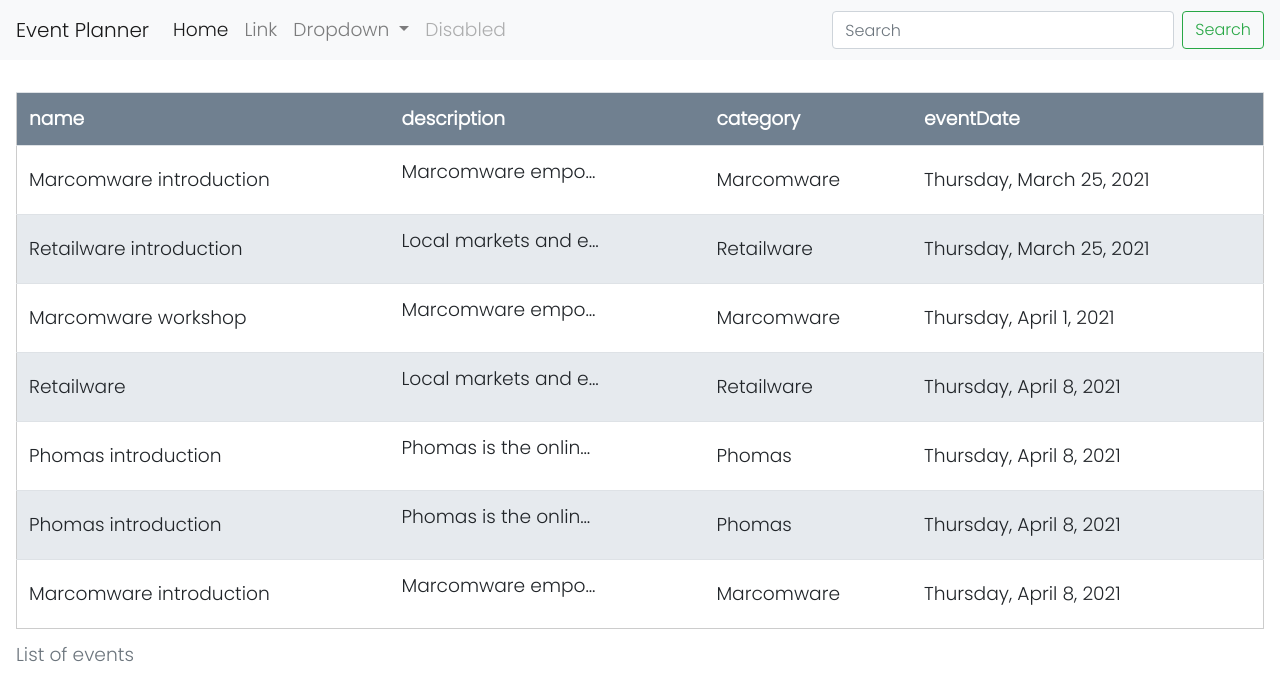
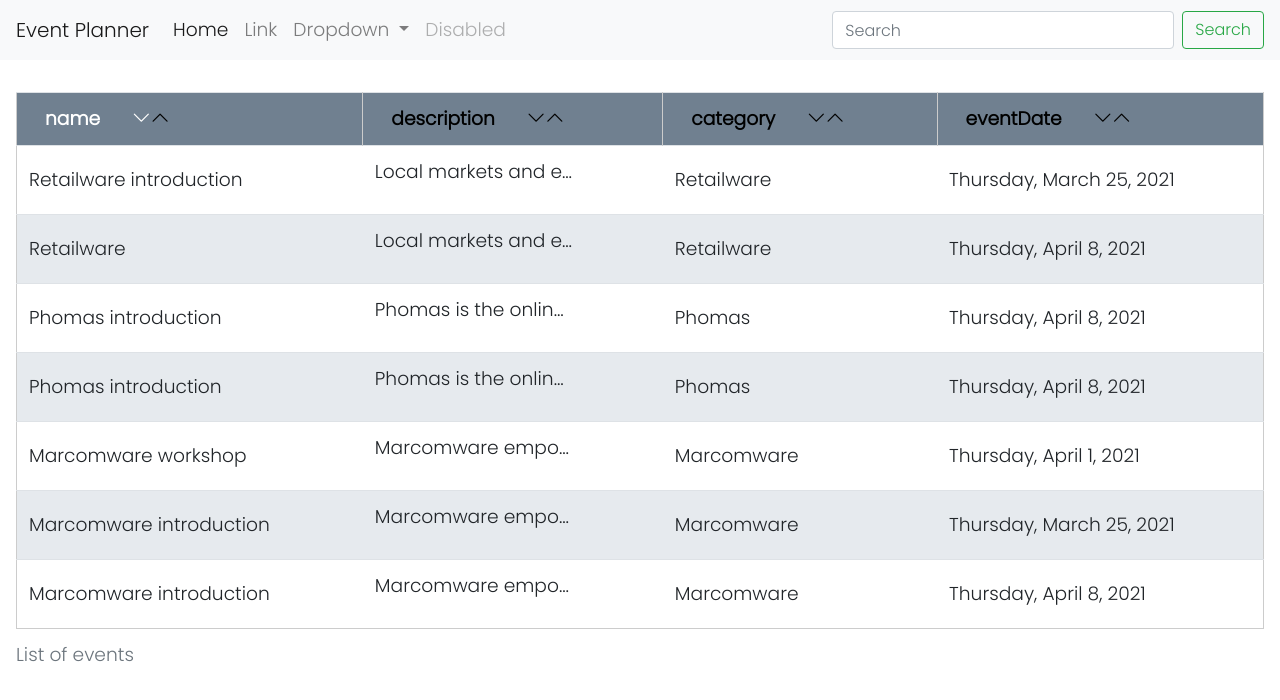
Before and after one commit to reposman33/Linx-IT_eventPlanner, an Angular app: page / in a window 1280 px wide. Shown: the top 700 px of the page. Built offline with nearby package versions, Linux system fonts and the light colour scheme.

Commit message:
Add sort functionality & highlight of sort column to table.

```diff
--- a/src/app/events/containers/events-overview/events-overview.component.html
+++ b/src/app/events/containers/events-overview/events-overview.component.html
@@ -1,7 +1,15 @@
 <div class="d-flex flex-column align-items justify-content p-3 mt-3">
 	<table class="table">
 		<caption>List of events</caption>
-		<th *ngFor="let columnName of columnNames"><strong>{{columnName}}</strong></th>
+		<th *ngFor="let columnName of columnNames">
+			<span [class]="{'selected': sortColumn===columnName}">{{columnName}}</span>
+			<span>
+				<i [class]="(sortDirection==='down' && sortColumn===columnName ? 'selected ' : '') + 'bi bi-chevron-down'"
+					[attr.data-column]="columnName" (click)=" sort($event)"></i>
+				<i [class]="(sortDirection==='up' && sortColumn===columnName ? 'selected ' : '') + 'bi bi-chevron-up'"
+					[attr.data-column]="columnName" (click)="sort($event)"></i>
+			</span>
+		</th>
 		<tbody>
 			<tr *ngFor="let event of allEvents">
 				<td>{{event.name}}</td>
--- a/src/app/events/containers/events-overview/events-overview.component.scss
+++ b/src/app/events/containers/events-overview/events-overview.component.scss
@@ -1,4 +1,6 @@
 $first-column-padding: 0 1rem;
+$selected-text-color: white;
+$regular-text-color: black;
 
 .description p {
 	overflow: hidden;
@@ -13,7 +15,32 @@ table {
 	}
 	th {
 		background-color: slategray;
-		color: white;
+		border-right: 1px solid #ccc;
+		color: $regular-text-color;
+
+		span {
+			margin: 0 1rem;
+
+			&.selected {
+				color: $selected-text-color;
+				font-weight: bold;
+			}
+
+			&:last-of-child {
+				border-right: none;
+			}
+
+			& i {
+				:hover {
+					cursor: pointer;
+				}
+
+				&.selected {
+					color: $selected-text-color;
+				}
+			}
+
+		}
 	}
 	tr:nth-child(even) {
 		background-color: #e6eaee;
--- a/src/app/events/containers/events-overview/events-overview.component.ts
+++ b/src/app/events/containers/events-overview/events-overview.component.ts
@@ -9,6 +9,8 @@ import *  as  allEventsJsonData from '../../data/allEvents.json';
 export class EventsOverviewComponent implements OnInit {
 	allEvents = [];
 	columnNames: string[];
+	sortColumn = "name";
+	sortDirection = "down";
 	displayDateFormat: Intl.DateTimeFormatOptions = { weekday: 'long', year: 'numeric', month: 'long', day: 'numeric' };
 
 	constructor() { }
@@ -16,11 +18,72 @@ export class EventsOverviewComponent implements OnInit {
 	ngOnInit(): void {
 		this.allEvents = (allEventsJsonData as any).default.events;
 		this.columnNames = Object.keys(this.allEvents[0]);
+		// we don't display the id column
 		this.columnNames.splice(0, 1);
+		this.sortByColumn(this.allEvents, this.sortColumn, this.sortDirection)
 	}
 
 	formatDate(date: Date): string {
 		return new Date(date).toLocaleDateString(navigator.language, this.displayDateFormat);
 	}
 
+	/**
+	 * retrieve the sortcolumn and sortdirection from the meta attrbutes of the clicked element
+
+	* @param e - the click event of the chevron element the user clicked
+	 */
+	sort(e) {
+		// retrieve the sortdirection (up | down)
+		this.sortDirection = e.target.classList.value.substr(e.target.classList.value.indexOf('bi-chevron') + 'bi-chevron'.length + 1);
+		// retrieve the sortcolumn
+		this.sortColumn = e.target.dataset.column;
+		this.sortByColumn(this.allEvents, this.sortColumn, this.sortDirection)
+	}
+
+	/**
+	 * sort - perfornm the sort
+	 * @param list - list to be sorted
+	 * @param column - sortcolumn
+	 * @param dir - sortdirection
+	 * @returns - void
+	 * @side_effects - The sort() method sorts the elements of an array in place. No use returning a sorted list and assigning to eventsList.
+	 */
+	sortByColumn(list, column, dir) {
+		column.toLowerCase().indexOf('date') > -1
+			// sort by date
+			? list.sort((d1, d2) => this.sortByDate(d1, d2, column, dir))
+			// sort by string
+			: list.sort((el1, el2) => this.sortAlphabetically(el1, el2, column, dir))
+	}
+
+	/**
+	 *
+	 * @param el1 - the first element to be sorted
+	 * @param el2 - the second element to be sorted
+	 * @param col - the column being sorted
+	 * @param dir - the sort direction
+	 * @returns number (0 | 1 | -1)
+	 */
+	sortAlphabetically(el1, el2, col, dir) {
+		return dir === "up" ?
+			(el1[col] < el2[col] ? -1 : el1[col] > el2[col] ? 1 : 0) :
+			dir === "down" ?
+				(el1[col] > el2[col] ? -1 : el1[col] < el2[col] ? 1 : 0) : 0
+	}
+
+	/**
+	 *
+	 * @param d1 - the first element to be sorted
+	 * @param d2 - the second element to be sorted
+	 * @param col - the column being sorted ('eventDate')
+	 * @param dir - the sort direction
+	 * @returns number (0 | 1 | -1)
+	 */
+	sortByDate(d1, d2, col, dir) {
+		return dir === "up"
+			? (new Date(d1[col]) < new Date(d2[col]) ? -1 : new Date(d1[col]) > new Date(d2[col]) ? 1 : 0)
+			: dir === "down"
+				? (new Date(d1[col]) < new Date(d2[col]) ? 1 : new Date(d1[col]) > new Date(d2[col]) ? -1 : 0)
+				: 0
+	}
 }
```
